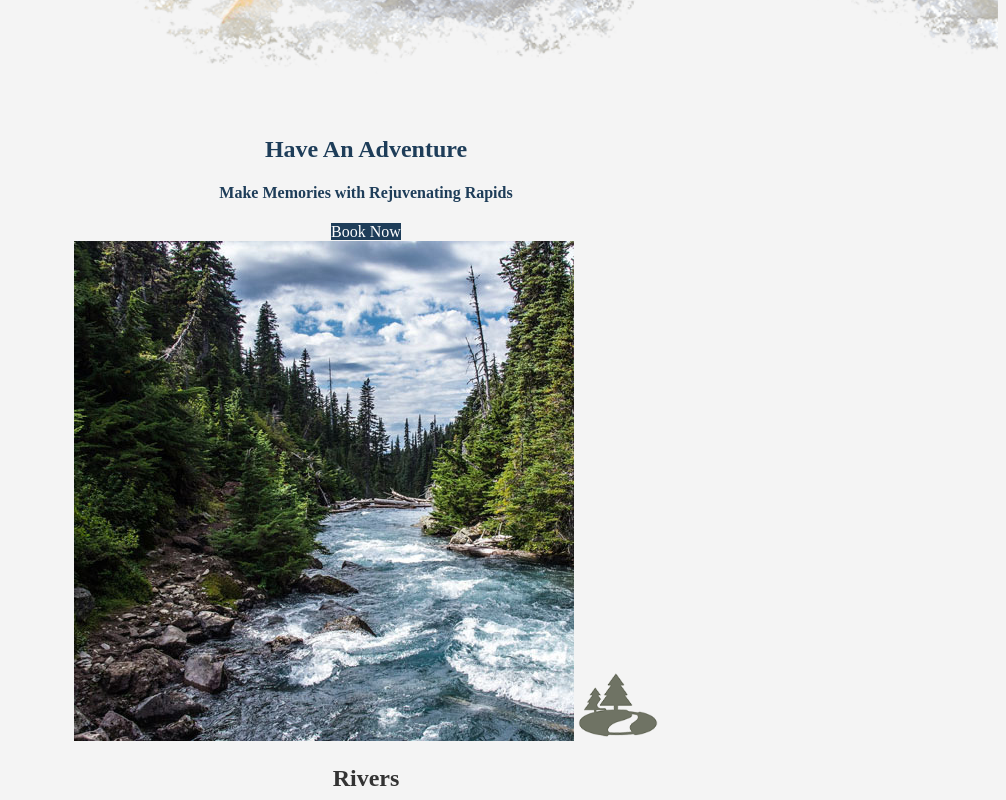
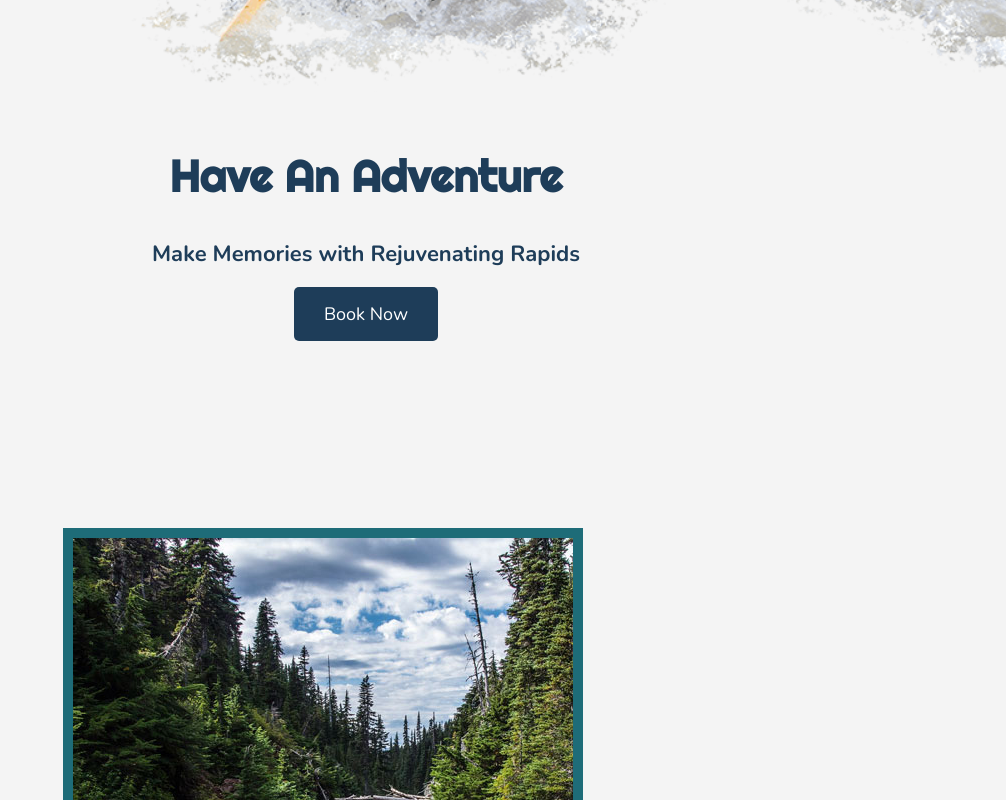
Before and after one commit to lilbrojoe12/WDD130, a plain HTML site: page wwr/index.html in a window 1280 px wide. Shown: the part 820-1620 px from the top of the page, without its empty margins (274-1280 px from the left). Drawn offline with nearby package versions, Linux system fonts and the light colour scheme.

Commit message:
Update style.css

```diff
--- a/wwr/styles/style.css
+++ b/wwr/styles/style.css
@@ -1,3 +1,5 @@
+@import url("https://fonts.googleapis.com/css2?family=Nunito:ital,wght@0,200..1000;1,200..1000&family=Righteous&display=swap");
+
 #content {
     max-width: 1600px;
     margin: 0 auto;
@@ -7,6 +9,7 @@ nav a {
     text-align: center;
     color: #ffffff;
     text-decoration: none;
+    padding: 35px;
 }
 
 #hero-msg h1,
@@ -22,9 +25,21 @@ main section {
     text-align: center;
 }
 
+main section img {
+    box-sizing: border-box;
+}
+
 body {
     background-color: #f4f4f4;
     color: #333333;
+    font-family: 'Nunito', Arial, Helvetica, sans-serif;
+    font-size: 22px;
+    margin: 0;
+    padding: 0;
+}
+
+h2 {
+    margin: 0;
 }
 
 header {
@@ -40,6 +55,9 @@ nav a:hover {
 
 .home-title {
     color: #1e3d59;
+    font-family: 'Righteous', Arial, Helvetica, sans-serif;
+    font-size: 2em;
+    margin-top: 10px;
 }
 
 h4 {
@@ -51,6 +69,10 @@ h4 {
     background-color: #1e3d59;
     color: #ffffff;
     text-decoration: none;
+    font-size: 18px;
+    padding: 15px 30px;
+    margin-top: 50px;
+    border-radius: 5px;
 }
 
 .book:hover,
@@ -68,6 +90,8 @@ h4 {
     background-color: #ffffff;
     padding: 20px;
     border-radius: 8px;
+    line-height: 1.5em;
+    padding: 35px;
 }
 
 .msg h2 {
@@ -76,12 +100,16 @@ h4 {
 
 .msg p {
     color: #333333;
+    font-size: .8em;
+    padding-bottom: 15px;
 }
 
 footer {
     background-color: #1e3d59;
     color: #ffffff;
     text-align: center;
+    padding: 25px 50px;
+    margin-top: 200px;
 }
 
 footer a {
@@ -102,14 +130,31 @@ footer p a:hover {
     text-decoration: underline;
 }
 
+footer .social img {
+    padding-top: 15;
+}
+
 .logo {
     width: 80px;
 }
 
 .icon {
     width: 80px;
+    padding-top: 10px;
 }
 
 #hero-img {
     width: 100%;
 }
+
+#logo_link {
+    padding-top: 5px;
+}
+
+.rivers-card, .camping-card, .rapids-card {
+    margin: 200px 0;
+}
+
+.card-img {
+    border: 10px solid#1e6c78;
+}
```
